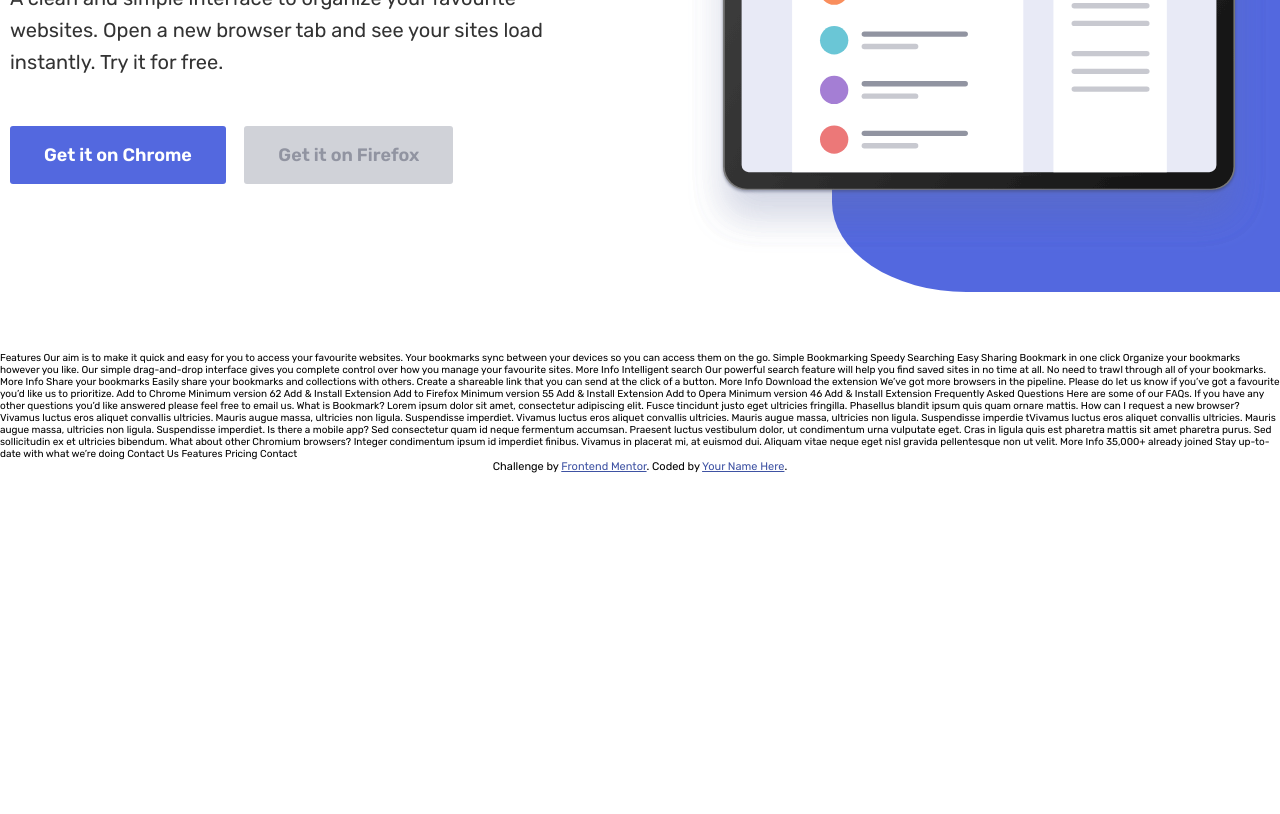
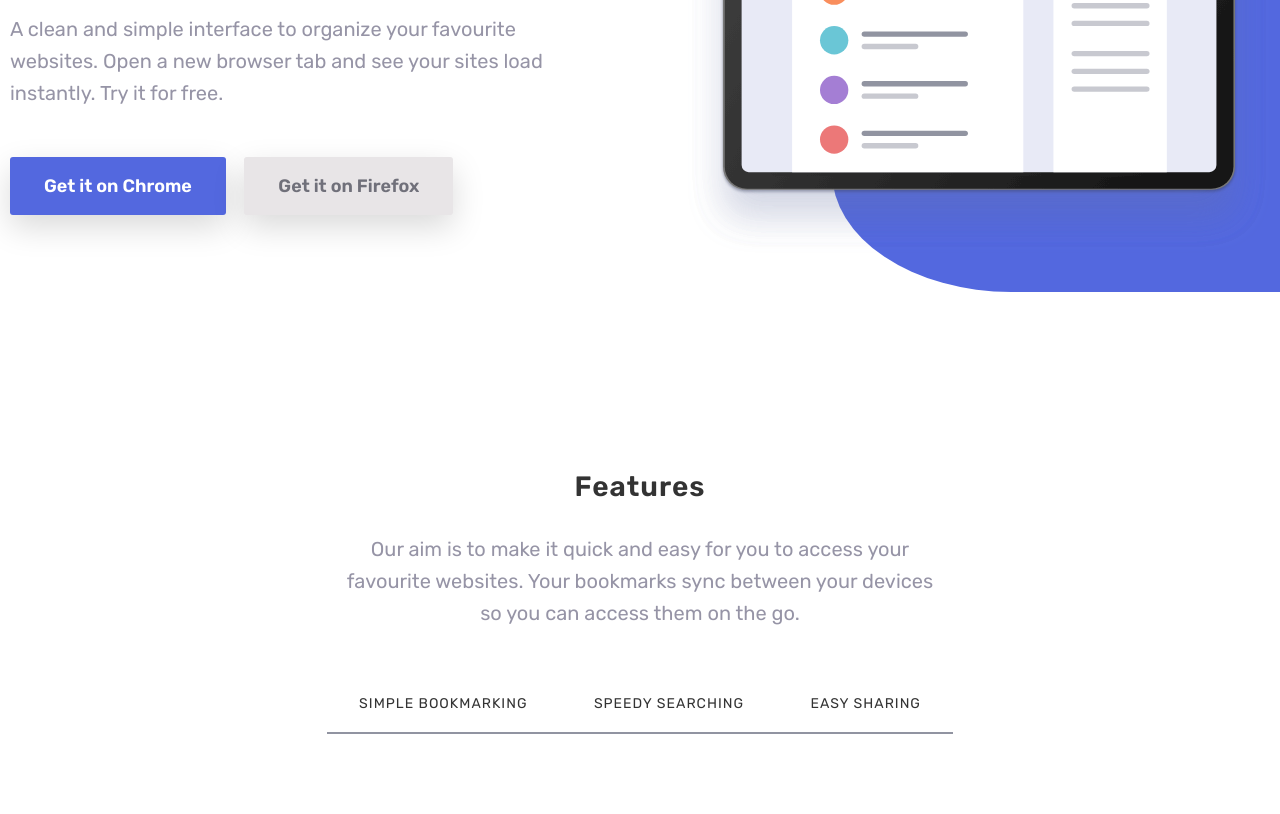
Before and after one commit to mitrovicbojan/bookmark-landing-page, a plain HTML site: page index.html in a window 1280 px wide. Shown: the part 352-1166 px from the top of the page. Before the commit the page ends 825 px from the top, so only its background shows below. Drawn offline with Linux system fonts and the light colour scheme.

Commit message:
features

```diff
--- a/index.html
+++ b/index.html
@@ -77,67 +77,76 @@
           </div>
         </div>
       </section>
+      <section class="section-features">
+        <div class="container">
+          <div class="fetures-text-box">
+            <h2 class="heading-secondary">Features</h2>
+            <p class="hero-description">
+              Our aim is to make it quick and easy for you to access your
+              favourite websites. Your bookmarks sync between your devices so
+              you can access them on the go.
+            </p>
+          </div>
+          <div class="row">
+            <div class="buttons">
+              <a href="#" class="main-nav-link btn-tab">Simple Bookmarking</a>
+              <a href="#" class="main-nav-link btn-tab">Speedy Searching</a>
+              <a href="#" class="main-nav-link btn-tab">Easy Sharing</a>
+            </div>
+          </div>
+        </div>
+      </section>
     </main>
+  </body>
+</html>
 
-    Features Our aim is to make it quick and easy for you to access your
-    favourite websites. Your bookmarks sync between your devices so you can
-    access them on the go. Simple Bookmarking Speedy Searching Easy Sharing
-    Bookmark in one click Organize your bookmarks however you like. Our simple
-    drag-and-drop interface gives you complete control over how you manage your
-    favourite sites. More Info Intelligent search Our powerful search feature
-    will help you find saved sites in no time at all. No need to trawl through
-    all of your bookmarks. More Info Share your bookmarks Easily share your
-    bookmarks and collections with others. Create a shareable link that you can
-    send at the click of a button. More Info Download the extension We’ve got
-    more browsers in the pipeline. Please do let us know if you’ve got a
-    favourite you’d like us to prioritize. Add to Chrome Minimum version 62 Add
-    & Install Extension Add to Firefox Minimum version 55 Add & Install
-    Extension Add to Opera Minimum version 46 Add & Install Extension Frequently
-    Asked Questions Here are some of our FAQs. If you have any other questions
-    you’d like answered please feel free to email us.
+<!-- Features Our aim is to make it quick and easy for you to access your favourite
+websites. Your bookmarks sync between your devices so you can access them on the
+go. Simple Bookmarking Speedy Searching Easy Sharing Bookmark in one click
+Organize your bookmarks however you like. Our simple drag-and-drop interface
+gives you complete control over how you manage your favourite sites. More Info
+Intelligent search Our powerful search feature will help you find saved sites in
+no time at all. No need to trawl through all of your bookmarks. More Info Share
+your bookmarks Easily share your bookmarks and collections with others. Create a
+shareable link that you can send at the click of a button. More Info Download
+the extension We’ve got more browsers in the pipeline. Please do let us know if
+you’ve got a favourite you’d like us to prioritize. Add to Chrome Minimum
+version 62 Add & Install Extension Add to Firefox Minimum version 55 Add &
+Install Extension Add to Opera Minimum version 46 Add & Install Extension
+Frequently Asked Questions Here are some of our FAQs. If you have any other
+questions you’d like answered please feel free to email us.
 
-    <!-- Question 1 -->
-    What is Bookmark?
+
+Question 1 -->
+<!-- What is Bookmark? -->
 
 <!-- Answer 1 -->
-    Lorem ipsum dolor sit amet, consectetur adipiscing elit. Fusce tincidunt
-    justo eget ultricies fringilla. Phasellus blandit ipsum quis quam ornare
-    mattis.
+<!-- Lorem ipsum dolor sit amet, consectetur adipiscing elit. Fusce tincidunt justo
+eget ultricies fringilla. Phasellus blandit ipsum quis quam ornare mattis. -->
 
 <!-- Question 2 -->
-    How can I request a new browser?
+<!-- How can I request a new browser? -->
 
 <!-- Answer 2 -->
-    Vivamus luctus eros aliquet convallis ultricies. Mauris augue massa,
-    ultricies non ligula. Suspendisse imperdiet. Vivamus luctus eros aliquet
-    convallis ultricies. Mauris augue massa, ultricies non ligula. Suspendisse
-    imperdie tVivamus luctus eros aliquet convallis ultricies. Mauris augue
-    massa, ultricies non ligula. Suspendisse imperdiet.
+<!-- Vivamus luctus eros aliquet convallis ultricies. Mauris augue massa, ultricies
+non ligula. Suspendisse imperdiet. Vivamus luctus eros aliquet convallis
+ultricies. Mauris augue massa, ultricies non ligula. Suspendisse imperdie
+tVivamus luctus eros aliquet convallis ultricies. Mauris augue massa, ultricies
+non ligula. Suspendisse imperdiet. -->
 
 <!-- Question 3 -->
-    Is there a mobile app?
+<!-- Is there a mobile app? -->
 
 <!-- Answer 3 -->
-    Sed consectetur quam id neque fermentum accumsan. Praesent luctus vestibulum
+<!-- Sed consectetur quam id neque fermentum accumsan. Praesent luctus vestibulum
 dolor, ut condimentum urna vulputate eget. Cras in ligula quis est pharetra
-    mattis sit amet pharetra purus. Sed sollicitudin ex et ultricies bibendum.
+mattis sit amet pharetra purus. Sed sollicitudin ex et ultricies bibendum. -->
 
 <!-- Question 4 -->
-    What about other Chromium browsers?
+<!-- What about other Chromium browsers? -->
 
 <!-- Answer 4 -->
-    Integer condimentum ipsum id imperdiet finibus. Vivamus in placerat mi, at
-    euismod dui. Aliquam vitae neque eget nisl gravida pellentesque non ut
-    velit. More Info 35,000+ already joined Stay up-to-date with what we’re
-    doing Contact Us Features Pricing Contact
-
-    <footer>
-      <p class="attribution">
-        Challenge by
-        <a href="https://www.frontendmentor.io?ref=challenge" target="_blank"
-          >Frontend Mentor</a
-        >. Coded by <a href="#">Your Name Here</a>.
-      </p>
-    </footer>
-  </body>
-</html>
+<!-- Integer condimentum ipsum id imperdiet finibus. Vivamus in placerat mi, at
+euismod dui. Aliquam vitae neque eget nisl gravida pellentesque non ut velit.
+More Info 35,000+ already joined Stay up-to-date with what we’re doing Contact
+Us Features Pricing Contact -->
--- a/style.css
+++ b/style.css
@@ -109,6 +109,7 @@ body {
 .section-hero {
   background-color: #fff;
   padding: 9.6rem 0 9.6rem 0;
+  margin-bottom: 12rem;
 }
 .hero {
   max-width: 130rem;
@@ -124,7 +125,7 @@ body {
   color: #333;
   letter-spacing: 1px;
   font-weight: 600;
-  font-size: 3.6rem;
+  font-size: 4.8rem;
   line-height: 1.05;
   margin-bottom: 3.2rem;
 }
@@ -133,7 +134,7 @@ body {
   font-size: 2rem;
   line-height: 1.6;
   margin-bottom: 4.8rem;
-  color: #333;
+  color: #9694a6;
 }
 
 .btn,
@@ -149,6 +150,7 @@ body {
   border: 2px solid transparent;
   cursor: pointer;
   font-family: inherit;
+  box-shadow: 0 1.2rem 3.2rem rgba(0, 0, 0, 0.15);
 }
 
 .btn--blue:link,
@@ -166,8 +168,8 @@ body {
 
 .btn--gray:link,
 .btn--gray:visited {
-  color: hsl(229, 8%, 60%);
-  background-color: hsl(225, 9%, 83%);
+  color: #70707a;
+  background-color: #e8e5e7;
 }
 
 .btn--gray:hover,
@@ -192,5 +194,42 @@ body {
   width: 35%;
   font-size: 3rem;
   /* border-top-left-radius: 100px; */
-  border-bottom-left-radius: 30%;
+  border-bottom-left-radius: 40%;
 }
+
+/*******************/
+/*SECTION FEATURES*/
+/******************/
+
+.container {
+  margin-bottom: 8rem;
+}
+
+.fetures-text-box {
+  width: 60rem;
+  margin: 0 auto;
+  text-align: center;
+}
+
+.heading-secondary {
+  color: #333;
+  letter-spacing: 1px;
+  font-weight: 600;
+  font-size: 2.8rem;
+  line-height: 1.05;
+  margin-bottom: 3.2rem;
+}
+
+.row {
+  text-align: center;
+}
+
+.buttons {
+  display: inline-block;
+  border-bottom: 2px solid hsl(229, 8%, 60%);
+}
+
+.btn-tab {
+  border-bottom: 2px solid transparent;
+  padding: 1.8rem 3.2rem;
+}
```
Lines whose indentation alone changed are shown as unchanged.
